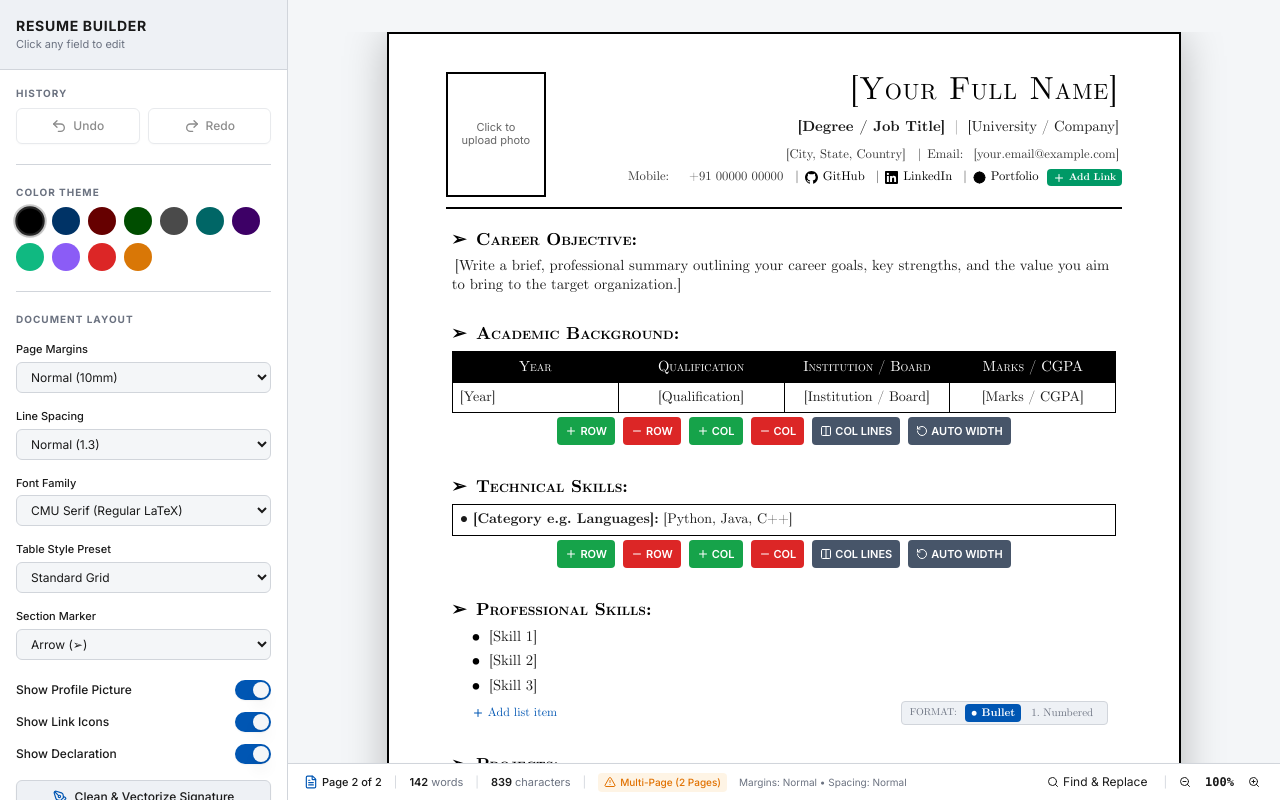
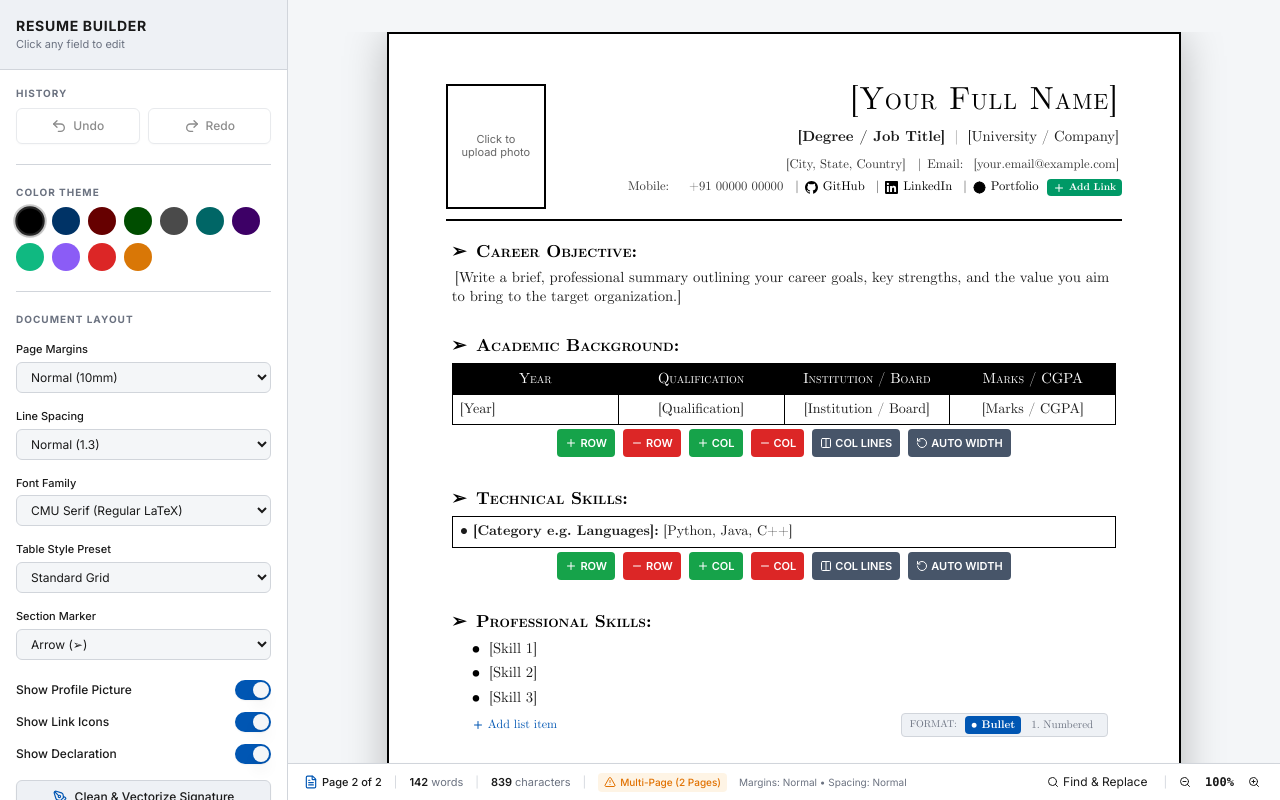
Before and after one commit to ShadowAmitendu/PlacementResume, a React (Vite) app: page / in a window 1280 px wide. Shown: the top 800 px of the page. Built offline with nearby package versions, Linux system fonts and the light colour scheme.

Commit message:
fix(header): add proper top spacing for profile photo and header in screen and print

```diff
--- a/src/styles/resume.css
+++ b/src/styles/resume.css
@@ -258,8 +258,10 @@ ol.skills-list-numbered li {
 .header {
   display: flex;
   justify-content: space-between;
+  margin-top: 4px;
   margin-bottom: 10px;
   border-bottom: 2px solid var(--theme-color);
+  padding-top: 6px;
   padding-bottom: 10px;
   align-items: flex-start;
   gap: 15px;
@@ -291,6 +293,7 @@ ol.skills-list-numbered li {
   width: 100px;
   height: 125px;
   border: 2px solid var(--theme-color);
+  margin-top: 2px;
   display: flex;
   align-items: center;
   justify-content: center;
@@ -1005,16 +1008,16 @@ ul.skills-list li::before {
   }
 
   .resume-wrapper[data-margin="compact"] {
-    padding: 0mm 2mm !important;
+    padding: 4mm 4mm !important;
   }
   .resume-wrapper[data-margin="normal"] {
-    padding: 2mm 4mm !important;
+    padding: 6mm 6mm !important;
   }
   .resume-wrapper[data-margin="moderate"] {
-    padding: 5mm 7mm !important;
+    padding: 8mm 8mm !important;
   }
   .resume-wrapper[data-margin="wide"] {
-    padding: 8mm 10mm !important;
+    padding: 11mm 11mm !important;
   }
 
   .section-block {
```
